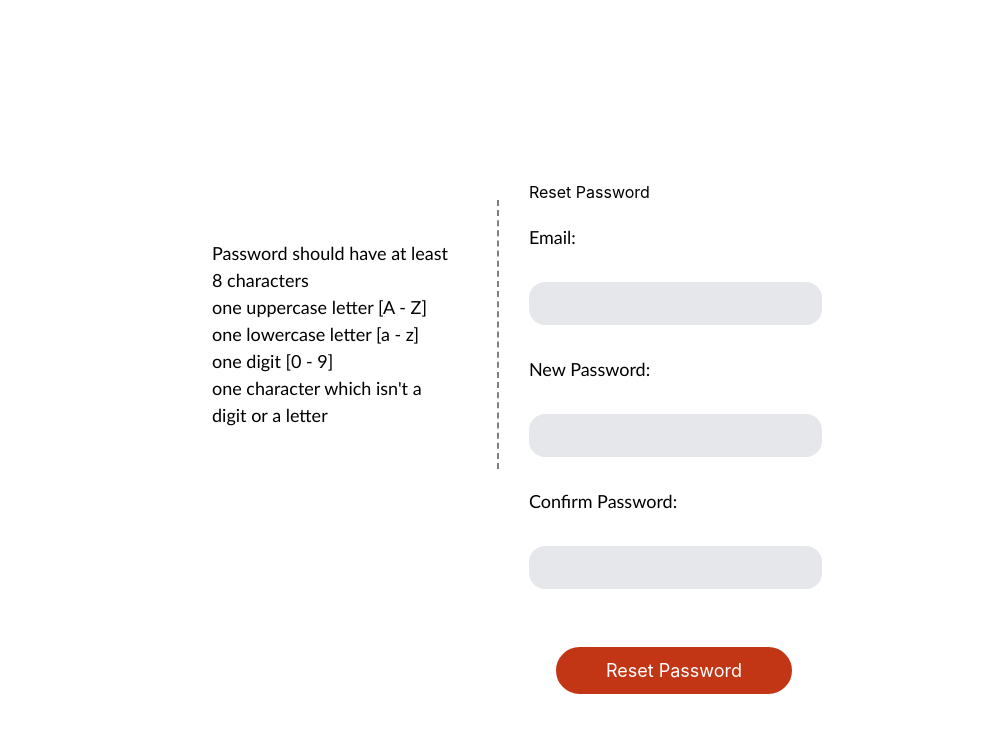
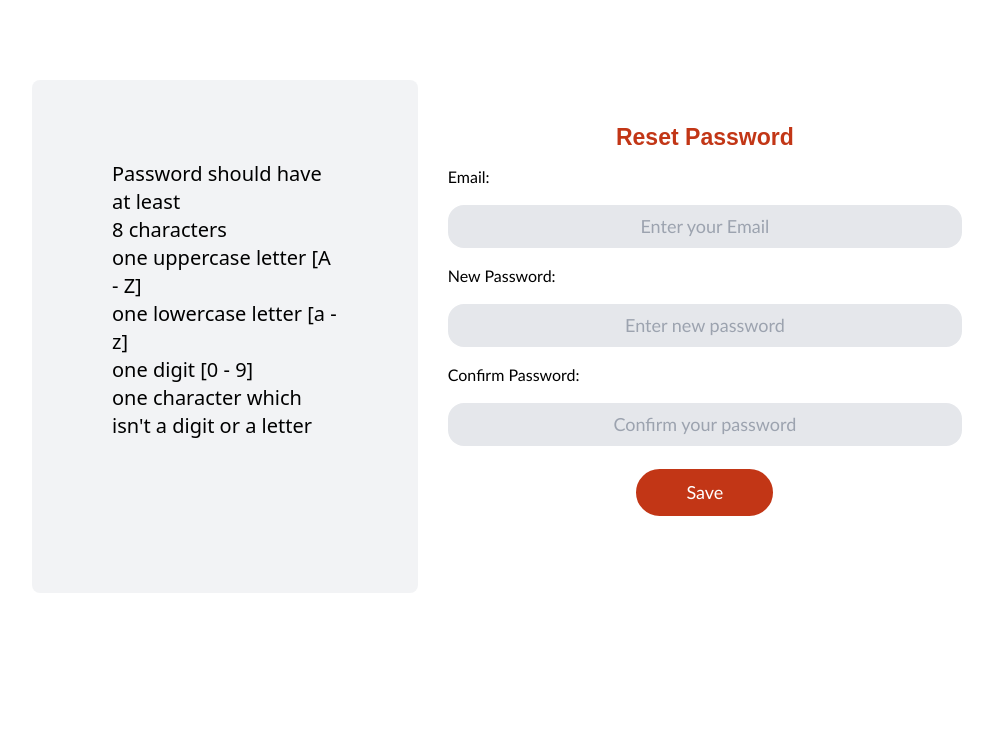
Before and after one commit to srivarshabachu/AuthFrontend, a React (Create React App) app: page /Reset-Password in a window 1280 px wide. Shown: the top 732 px of the page, without its empty margins (128-1121 px from the left). Built offline with nearby package versions, Linux system fonts and the light colour scheme.

Commit message:
After styling GoogleLogin button

```diff
--- a/src/components/Login.js
+++ b/src/components/Login.js
@@ -4,6 +4,7 @@ import { useNavigate } from 'react-router-dom';
 import './styles.css'
 import { Link } from 'react-router-dom'
 import { useParams } from 'react-router-dom';
+import logo from './googlelogo.png'
 const Login = () => {
     const navigate = useNavigate();
     const { role } = useParams();
@@ -70,10 +71,11 @@ const Login = () => {
 
     };
     return (
-        <div className='pagecontainer'  style={{ fontFamily: 'Gill Sans' }}>
+        <div className='pagecontainer' style={{ fontFamily: 'Gill Sans' }}>
 
             <form onSubmit={handleSubmit}>
                 <div className=''>
+
                     <label>Username:</label>
                     <input
                         type="text"
@@ -82,7 +84,9 @@ const Login = () => {
                         onChange={handleChange}
                         placeholder='Enter your UserName'
                     />
-                    <span style={{ color: 'red' }}>{errors.Username}</span>
+                    <span style={{ color: '#c23616' }}>{errors.Username}</span>
+</div>
+                <div>
                     <label>Password:</label>
                     <input
                         type="password"
@@ -91,7 +95,7 @@ const Login = () => {
                         onChange={handleChange}
                         placeholder='Enter your Password'
                     />
-                    <span style={{ color: 'red' }}>{errors.Password}</span>
+                    <span style={{ color: '#c23616' }}>{errors.Password}</span>
 
                 </div>
 
@@ -117,14 +121,19 @@ const Login = () => {
                     </div>
 
                 </div>
-                <form method='POST' action={`https://localhost:7235/api/authentication/google-login`} >
-                    <button
-                        type='submit'
-                        name='provider'
-                        value='Google'>
-                        Google
-                    </button>
-                </form>
+                <div className="flex flex-col items-center py-10 px-10">
+                    <form method="POST" action="https://localhost:7235/api/authentication/google-login" className="flex flex-col items-center border-2 border-gray rounded-lg">
+                        <button
+
+                            name="provider"
+                            value="Google"
+                            className="flex items-center text-black py-2 px-4 rounded-md"
+                        >
+                            <img src={logo} width={25} height={20} alt="Google Logo" className="mr-2" />
+                            Login with Google
+                        </button>
+                    </form>
+                </div>
             </form>
         </div>
     )
--- a/src/components/forgotpassword.js
+++ b/src/components/forgotpassword.js
@@ -1,5 +1,6 @@
 import React, { useState } from 'react';
 import axios from 'axios'
+import { Link } from 'react-router-dom'
 const Forgotpassword = () => {
     const [Email, setEmail] = useState("");
     const [message, setMessage] = useState('');
@@ -38,29 +39,50 @@ const Forgotpassword = () => {
                 setMessage('We have successfully sent a reset link to your email');
             })
             .catch((err) => {
+                setMessage('User does not exist')
                 console.log("error is ", err);
             });
     };
 
     return (
-        <div className='fpcontainer'>
+        <div className='pagecontainer'>
             <form onSubmit={handleSubmit}>
-                <div className='inputs'>
+                <div className=''>
                     <label>Enter your Email:</label>
-                <input
-                    type="email"
-                    name="Email"
-                    value={Email}
-                    onChange={handleChange}
+                    <input
+                        type="email"
+                        name="Email"
+                        value={Email}
+                        onChange={handleChange}
                     />
 
                     <span style={{ color: 'red' }}>{errors.Email}</span>
                 </div>
-                <div>
-                    <button type="submit" className='loginbtn'>Send</button>
+                <div className='msg'>
+                    <span style={{ color: '#c23616' }}>{message}</span>
+                    <button type="submit" className='registerbtn'>Send</button>
                 </div>
+                {message === 'User does not exist' && (
+                    <div className="flex justify-between w-full">
+                        <div >
+                            <form method='POST' action={`https://localhost:7235/api/authentication/google-login`} >
+                                <button
+                                    name='provider'
+                                    value='Google'>
+                                    Google
+                                </button>
+                            </form>
+                        </div>
+                        <div >
+                            <Link to="/register/User" className="primary hover:text-blue-700">
+                                Register
+                            </Link>
+                        </div>
+                    </div>
+                )}
+
             </form>
-            {message && <div style={{ marginTop: '10px', padding:'10px'}}>{message}</div>}
+
         </div>
     );
 
--- a/src/components/register.js
+++ b/src/components/register.js
@@ -64,7 +64,7 @@ const Register = () => {
     };
 
     return (
-        <div className='flex' >
+        <div className='flex py-20 px-40' >
             <div className='w-600 h-auto p-20 mx-auto mt-50 font-sans text-xl rounded-lg bg-gray-200 bg-opacity-50'>
                 <p>Password should have at least</p>
                 <ul className="list-disc pl-6">
--- a/src/components/resetpassword.js
+++ b/src/components/resetpassword.js
@@ -9,7 +9,7 @@ function ResetPassword() {
     const [email, setEmail] = useState('');
     const [message, setMessage] = useState('');
     const tokenRef = useRef(null);
-
+    const [errors, setErrors] = useState({});
     useEffect(() => {
         // Function to extract token from URL
         const getTokenFromURL = () => {
@@ -27,6 +27,28 @@ function ResetPassword() {
 
     const handleSubmit = async (e) => {
         e.preventDefault();
+        const newErrors = {};
+        if (!email) {
+            newErrors.email = 'Email is required';
+
+        }
+        if (!password) {
+            newErrors.password = 'Password is required';
+
+        }
+        if (!confirmPassword) {
+            newErrors.confirmPassword = 'Password is required';
+
+        }
+        if (password !== confirmPassword) {
+            newErrors.passwordMatch = 'Passwords do not match';
+
+        }
+
+        if (Object.keys(newErrors).length > 0) {
+            setErrors(newErrors);
+            return;
+        }
         try {
             const response = await axios.post('https://localhost:7235/api/Authentication/Reset-Password', { email, password, confirmPassword, token: tokenRef.current });
             console.log(response);
@@ -39,8 +61,8 @@ function ResetPassword() {
     };
 
     return (
-        <div className='body'>
-         <div className='content'>
+        <div className='flex py-20 px-40' style={{ fontFamily: 'Gill Sans' }}>
+            <div className='w-600 h-auto p-20 mx-auto mt-50 font-sans text-xl rounded-lg bg-gray-200 bg-opacity-50'>
                 Password should have at least
                 <ul>
                     <li>8 characters</li>
@@ -52,24 +74,36 @@ function ResetPassword() {
 
             </div>
         <div className='container'>
-            <h2>Reset Password</h2>
+                <div className='header'><div className='text'>Reset Password</div></div>
             <form onSubmit={handleSubmit}>
-                <div className='inputs'>
+                    <div>
+
                     <label>
                         Email:
                     </label>
-                    <input type="email" value={email} onChange={(e) => setEmail(e.target.value)} />
+                        <input type="email" value={email} placeholder='Enter your Email' onChange={(e) => setEmail(e.target.value)} />
+                        {errors.email && <span style={{ color: '#c23616' }}>{errors.email}</span>}
+                    </div>
+                    <div>
                 <label>
                     New Password:
                     </label>
-                    <input type="password" value={password} onChange={(e) => setPassword(e.target.value)} />
-                <label>
+                        <input type="password" value={password} placeholder='Enter new password' onChange={(e) => setPassword(e.target.value)} />
+                        {errors.password && <span style={{ color: '#c23616' }}>{errors.password}</span>}
+
+                    </div>
+                    <div>
+                        <label>
+
                     Confirm Password:
                     </label>
-                    <input type="password" value={confirmPassword} onChange={(e) => setConfirmPassword(e.target.value)} />
-
+                        <input type="password" value={confirmPassword} placeholder='Confirm your password' onChange={(e) => setConfirmPassword(e.target.value)} />
+                        {errors.confirmPassword && <span style={{ color: '#c23616' }}>{errors.confirmPassword}</span>}
+                        {errors.passwordMatch && <span style={{ color: '#c23616' }}>{errors.passwordMatch}</span>}
                 </div>
-                    <button className='loginbtn' type="submit">Reset Password</button>
+                    <div className='msg'>
+                            <button type="submit" className='registerbtn'>Save</button>
+                    </div>
 
             </form>
                 {message && <div style={{ left: '5px', marginTop: '10px' }}>{message}</div>}
--- a/src/global.css
+++ b/src/global.css
@@ -87,7 +87,7 @@ button[type="submit"] {
     height: 100%;
     margin: auto;
     font-size: large;
-    margin-top: 150px;
+    margin-top: 70px;
     margin-left: 400px;
     margin-right: 400px;
     background-color: rgba(255, 255, 255, 0.65);
```
Also changed, not shown: src/components/googlelogo.png (added).
